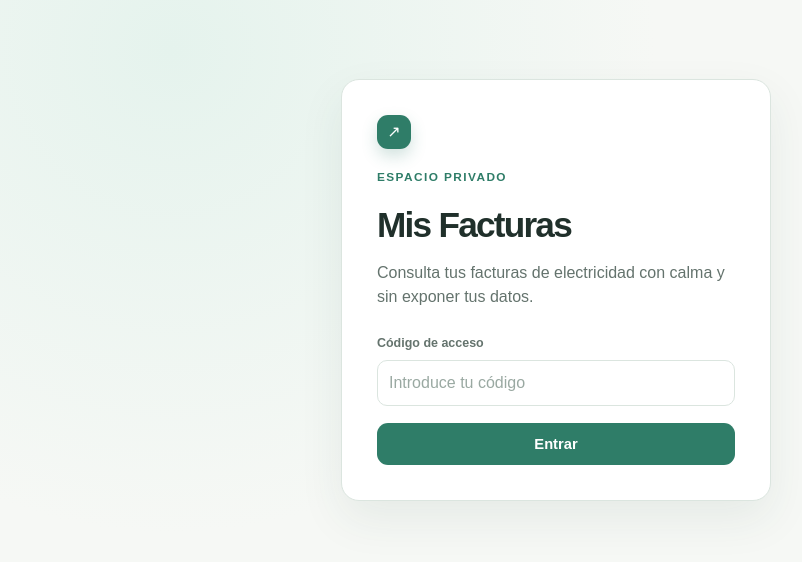
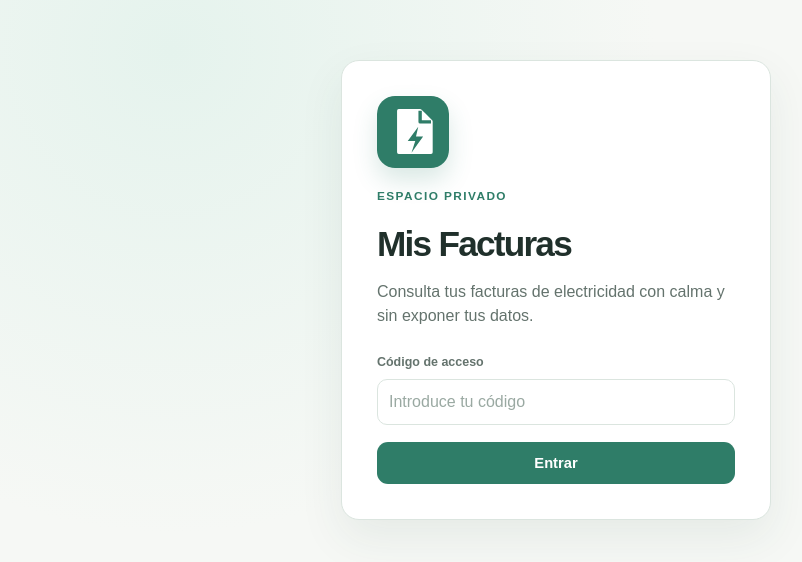
Before and after one commit to ralph1985/mis-facturas, a Next.js app: page /login in a window 1280 px wide. Shown: the part 110-672 px from the top of the page, without its empty margins (84-886 px from the left). Built offline with nearby package versions, Linux system fonts and the light colour scheme.

Commit message:
fix(login): use the application logo

```diff
--- a/src/app/globals.css
+++ b/src/app/globals.css
@@ -629,6 +629,13 @@ button {
   width: min(430px, 100%);
   padding: 35px;
 }
+.login-logo {
+  display: block;
+  width: 72px;
+  height: 72px;
+  border-radius: 18px;
+  box-shadow: 0 12px 24px rgba(47, 125, 104, 0.18);
+}
 .login-card h1 {
   margin: 12px 0 9px;
   font-size: 2.2rem;
--- a/src/app/login/page.tsx
+++ b/src/app/login/page.tsx
@@ -1,3 +1,4 @@
+import Image from "next/image";
 import { LoginForm } from "./login-form";
 
 export const dynamic = "force-dynamic";
@@ -6,9 +7,15 @@ export default function LoginPage() {
   return (
     <main className="login-page">
       <section className="card login-card" aria-labelledby="login-title">
-        <span className="brand-mark" aria-hidden="true">
-          ↗
-        </span>
+        <Image
+          src="/icon.svg"
+          alt=""
+          aria-hidden="true"
+          className="login-logo"
+          width={72}
+          height={72}
+          priority
+        />
         <p className="eyebrow" style={{ marginTop: 20 }}>
           Espacio privado
         </p>
```
Also changed, not shown: 1 other file (tests, documents, lock files or other folders).
